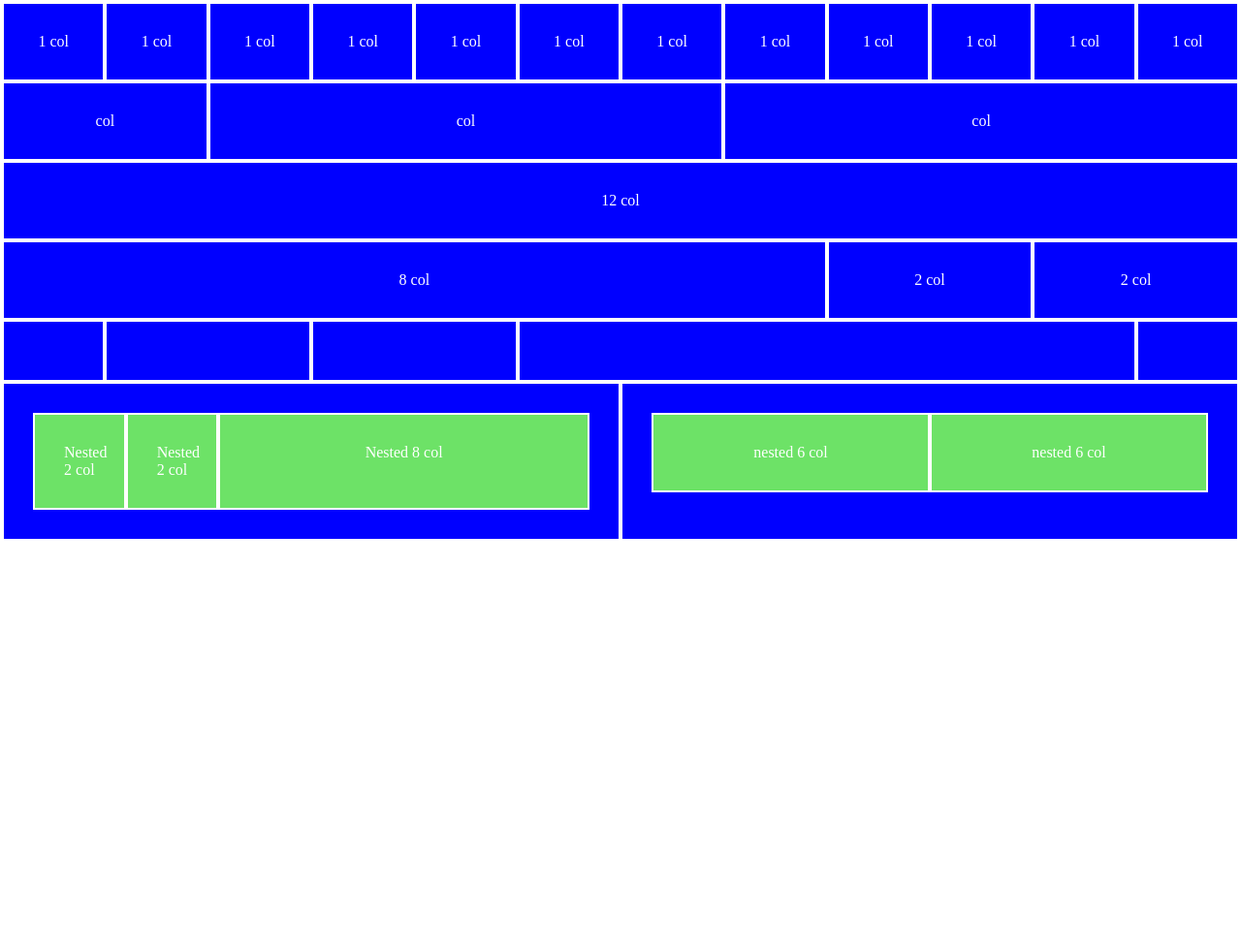
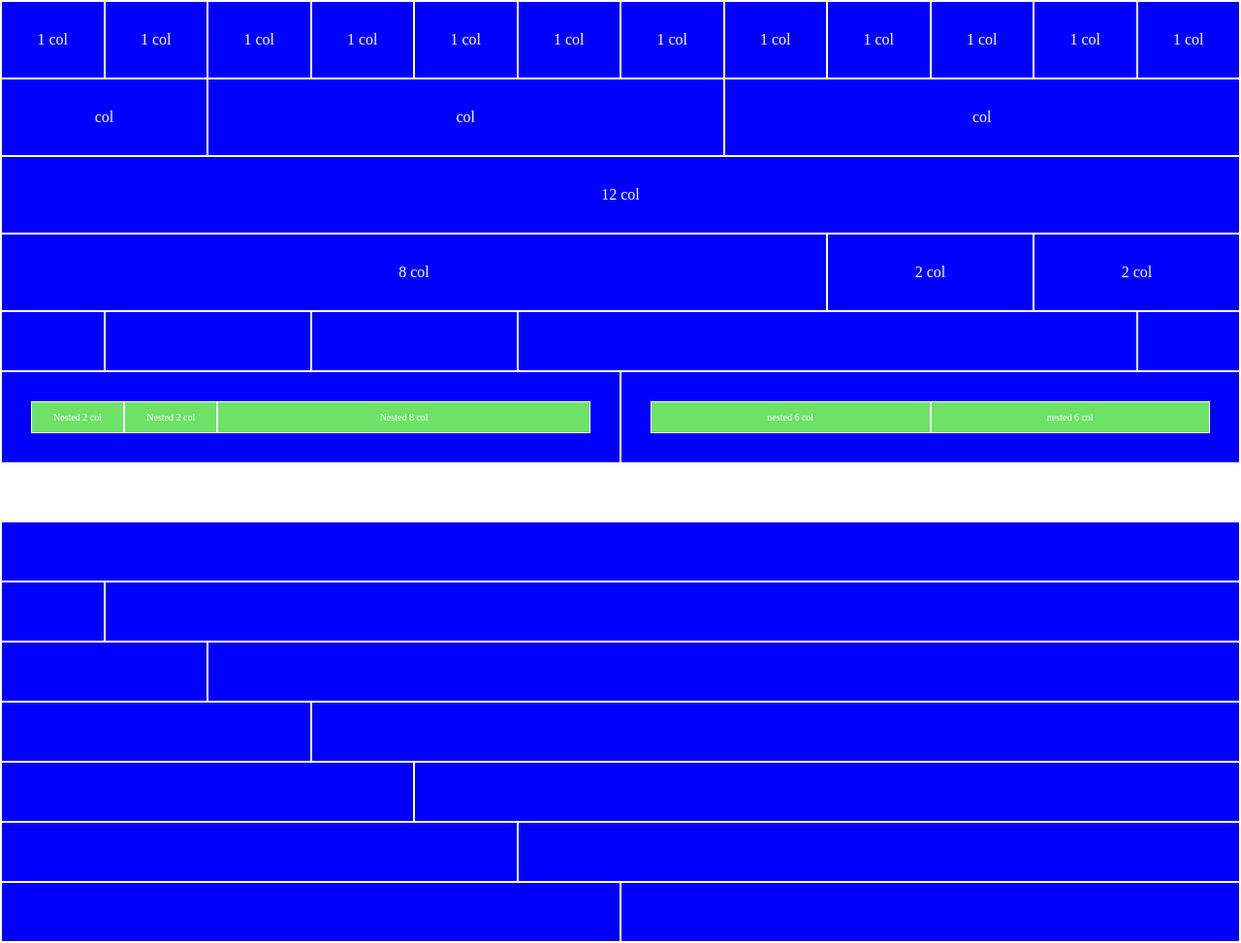
Before and after one commit to carlog91cast/-html-css-12bool, a plain HTML site: page index.html in a window 1280 px wide. Shown: the whole page at 97% size. Before the commit the page ends 800 px from the top, so only its background shows below. Drawn offline with Linux system fonts and the light colour scheme.

Commit message:
setting-offset

```diff
--- a/12bool.css/12bool.css
+++ b/12bool.css/12bool.css
@@ -259,9 +259,10 @@
 }
 
 
- .p-1{
+.p-1 {
     padding: 10px;
 }
- .p-3{
+
+.p-3 {
     padding: 30px;
 }
--- a/index.html
+++ b/index.html
@@ -51,18 +51,34 @@
                 <div class="row center">
                     <div class="col-12 col-md-6">
                         <div class="row p-3">
-                            <div class="bg-active col-6 col-md-2 p-3">Nested 2 col</div>
-                            <div class="bg-active col-6 col-md-2 p-3">Nested 2 col</div>
-                            <div class="bg-active col-12 col-md-8 p-3">Nested 8 col</div>
+                            <div class="bg-active col-6 col-md-2 p-1">Nested 2 col</div>
+                            <div class="bg-active col-6 col-md-2 p-1">Nested 2 col</div>
+                            <div class="bg-active col-12 col-md-8 p-1">Nested 8 col</div>
                         </div>
                     </div>
                     <div class="col-12 col-md-6">
                         <div class="row  p-3">
-                            <div class="bg-active col-12 col-md-6 p-3">nested 6 col</div>
-                            <div class="bg-active col-12 col-md-6 p-3">nested 6 col</div>
+                            <div class="bg-active col-12 col-md-6 p-1">nested 6 col</div>
+                            <div class="bg-active col-12 col-md-6 p-1">nested 6 col</div>
                         </div>
                     </div>
                 </div>
+                <div class="space"></div>
+                <div class="row">
+                    <div class="col-12 p-3"></div>
+                    <div class="col-1 p-3"></div>
+                    <div class="col-11 p-3"></div>
+                    <div class="col-2 p-3"></div>
+                    <div class="col-10 p-3"></div>
+                    <div class="col-3 p-3"></div>
+                    <div class="col-9 p-3"></div>
+                    <div class="col-4 p-3"></div>
+                    <div class="col-8 p-3"></div>
+                    <div class="col-5 p-3"></div>
+                    <div class="col-7 p-3"></div>
+                    <div class="col-6 p-3"></div>
+                    <div class="col-6 p-3"></div>
+                </div-row>
             </div>
         </div>
     </div>
--- a/style.css/style.css
+++ b/style.css/style.css
@@ -4,11 +4,18 @@ body{
 
  [class*="col-"], .col{
     color: white;
-    border: 2px solid white;
+    border: 1px solid white;
  }
  .row{
     background-color: blue;
  }
  .bg-active{
     background-color:#6DE267;
+    font-size: 10px;
  }
+ .space{
+    flex-basis: calc((100% / 12) * 12);
+    max-width: calc((100% / 12) * 12);
+    padding: 30px;
+    background-color: white;
+ }
```
Lines whose indentation alone changed are shown as unchanged.
